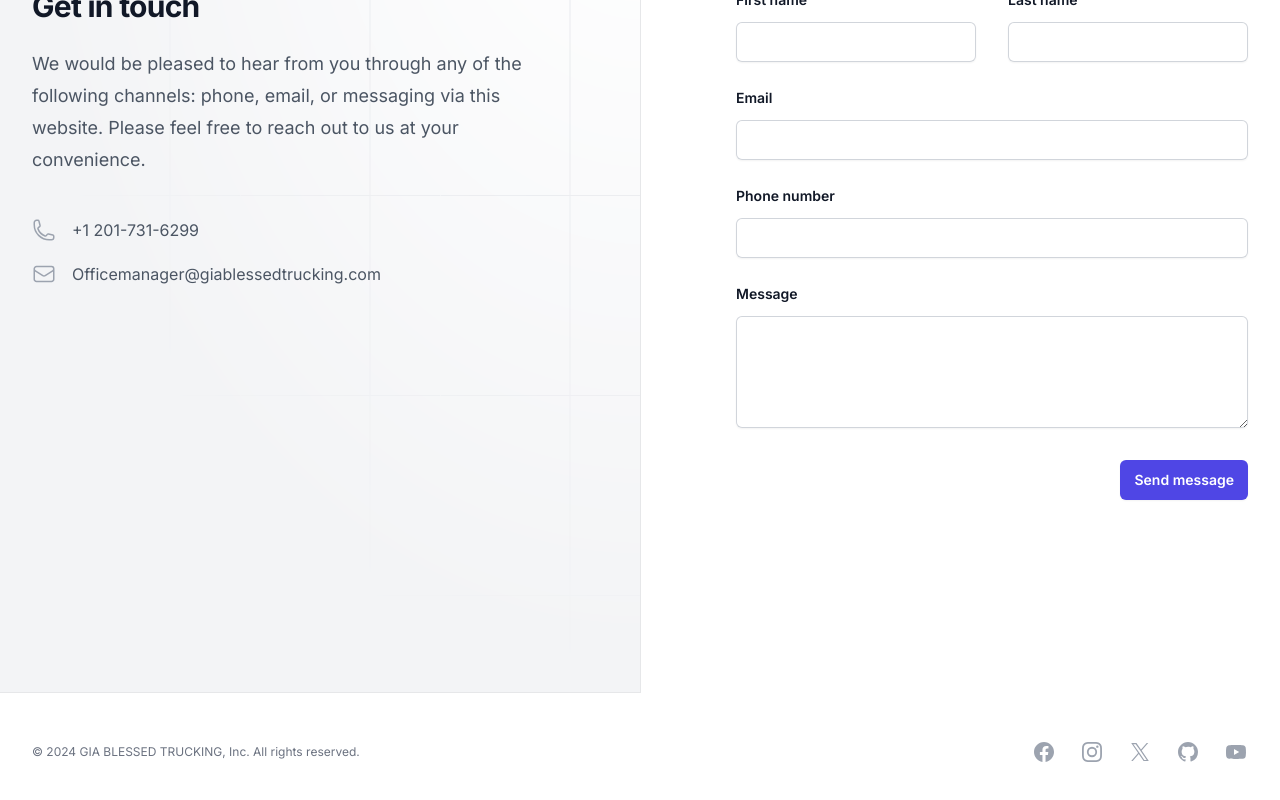
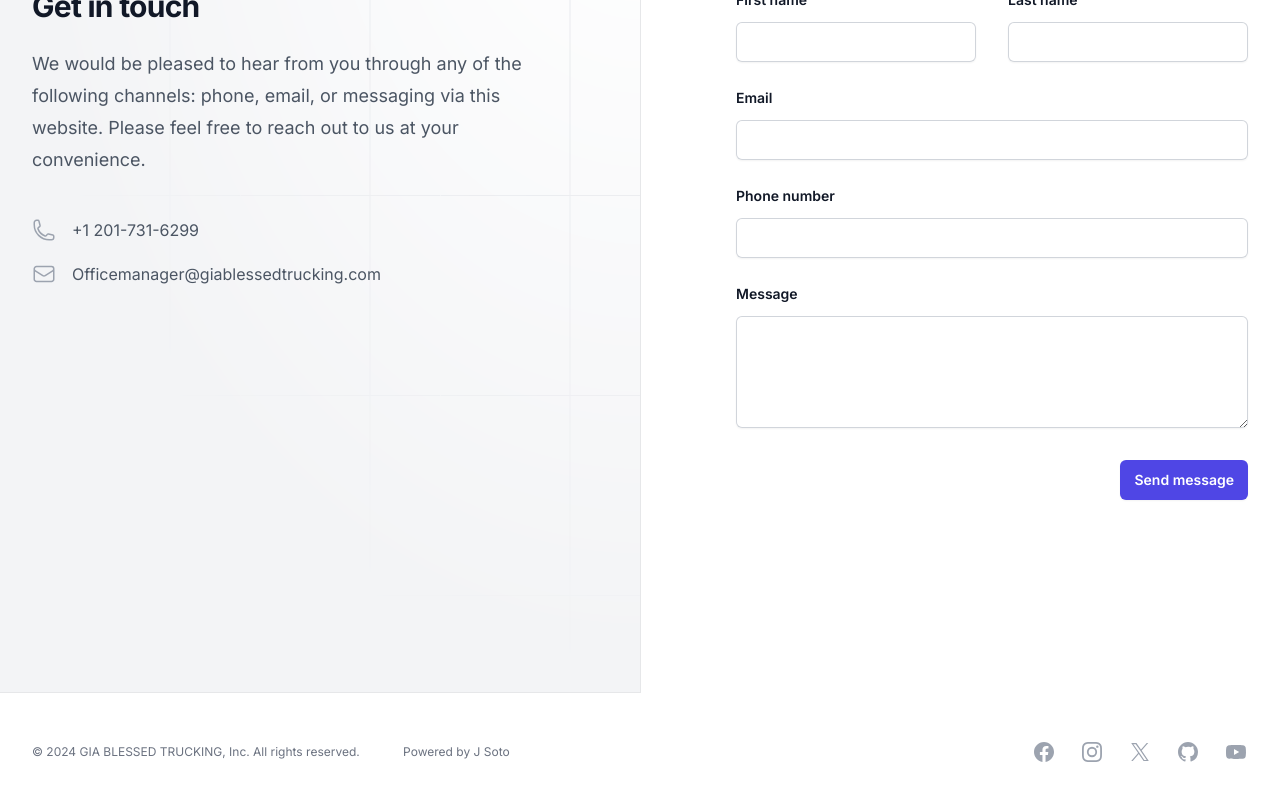
Before and after one commit to jsoto007/gia-trucking-web-app, a Next.js app: page / in a window 1280 px wide. Shown: the part 1724-2524 px from the top of the page. Built offline with nearby package versions, Linux system fonts and the light colour scheme.

Commit message:
working with no errors

```diff
--- a/src/app/components/Footer.js
+++ b/src/app/components/Footer.js
@@ -78,7 +78,7 @@ export default function Footer() {
         </div>
         <div className="mt-8 md:order-1 md:mt-0">
           <p className="text-center text-xs leading-5 text-gray-500">
-            &copy; 2024 GIA BLESSED TRUCKING, Inc. All rights reserved.
+            &copy; 2024 GIA BLESSED TRUCKING, Inc. All rights reserved. <span className="text-xs ml-10">Powered by J Soto</span>
           </p>
         </div>
       </div>
```
